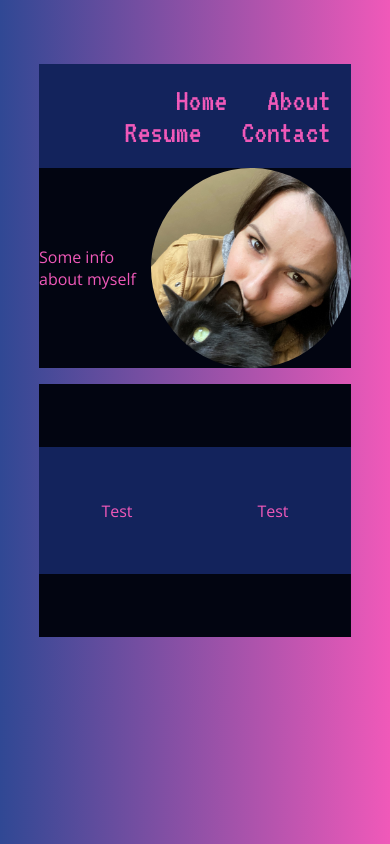
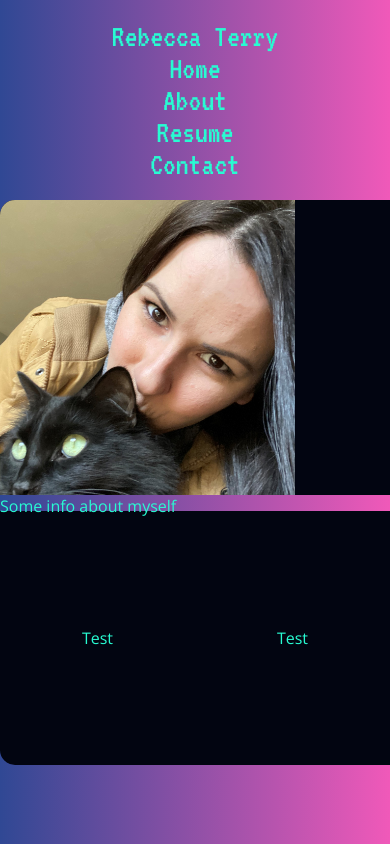
Before and after one commit to rterry5/resume, a plain HTML site: page index.html in a window 390 px wide. Drawn offline with nearby package versions, Linux system fonts and the light colour scheme.

Commit message:
nav and some styling

```diff
--- a/index.html
+++ b/index.html
@@ -14,6 +14,9 @@
         <nav role="navigation" class="main-nav">
             <ul class="nav">
                 <li class="nav__link">
+                    <a href="#" class="nav__link-content nav__logo">Rebecca Terry</a>
+                </li>
+                <li class="nav__link">
                     <a href="#" class="nav__link-content">Home</a>
                 </li>
                 <li class="nav__link">
@@ -29,10 +32,10 @@
         </nav>
         <header class="header container">
             <div class="header__container">
-                <div class="header__intro">Some info about myself</div>
                 <div class="header__image">
                     <img src="snooks.jpg" alt="" class="header__photo">
                 </div>
+                <div class="header__intro">Some info about myself</div>
             </div>
         </header>
         <section class="content container">
--- a/sass/style.scss
+++ b/sass/style.scss
@@ -1,11 +1,11 @@
-@import url("https://fonts.googleapis.com/css?family=Open+Sans|VT323&display=swap");
+@import url('https://fonts.googleapis.com/css2?family=Open+Sans&family=Ubuntu+Mono&family=VT323&display=swap');
 
 :root {
   --dark: #020511;
   --dark-blue: #13235c;
   --medium-blue: #304894;
   --light-blue: #91dbf0;
-  --aqua-blue: #28dce2;
+  --aqua-blue: #28FBD2;
   --light-pink: #e0b6f5;
   --hot-pink: #f059b9;
 }
@@ -17,8 +17,8 @@
 
 body {
   background: linear-gradient(90deg, #304894 0%, #f059b9 100%);
-  color: var(--hot-pink);
-  font-family: "Open Sans";
+  color: var(--aqua-blue);
+  font-family: 'Open Sans';
 }
 
 .wrapper {
@@ -27,30 +27,58 @@ body {
   //   -webkit-box-shadow: 0px 0px 50px 20px rgba(0, 0, 0, 0.33);
   //   -moz-box-shadow: 0px 0px 50px 20px rgba(0, 0, 0, 0.33);
   //   box-shadow: 0px 0px 50px 20px rgba(0, 0, 0, 0.33);
+  @media only screen and (max-width: 551px) {
+    margin: auto;
+    width: 100%;
+  }
 }
 
 .main-nav {
-  // height: 100px;
+  :nth-child(1) {
+    margin-right: auto;
+  }
   .nav {
     display: flex;
     flex-wrap: wrap;
     justify-content: flex-end;
     list-style: none;
-    background-color: var(--dark-blue);
     height: fit-content;
     padding: 1.25em 0;
+    @media only screen and (max-width: 551px) {
+      display: block;
+      text-align: center;
+    }
     &__link {
       font-family: "VT323", monospace;
       font-size: 2em;
     }
     &__link-content {
       text-decoration: none;
-      // padding: 25px;
       padding: 20px;
-      color: var(--hot-pink);
+      color: var(--aqua-blue);
+      @media only screen and (max-width: 551px) {
+        padding: 0;
+      }
       &:hover {
         background-color: var(--medium-blue);
         transition: ease 0.75s;
+        -webkit-clip-path: polygon(15% 0, 85% 0, 100% 100%, 0% 100%);
+        clip-path: polygon(15% 0, 85% 0, 100% 100%, 0% 100%);
+        @media only screen and (max-width: 551px) {
+          clip-path: none;
+          background-color: transparent;
+          transition: none;
+          transform: scale(1.5);
+        }
+      }
+    }
+    &__logo {
+      padding-left: 0;
+      &:hover {
+        background-color: none;
+        clip-path: none;
+        background-color: transparent;
+        transition: none;
       }
     }
   }
@@ -62,9 +90,9 @@ body {
   display: flex;
   &__container {
     display: flex;
+    flex-wrap: wrap;
     height: 50%;
     width: 50%;
-    background-color: var(--dark-blue);
     justify-content: center;
     align-items: center;
   }
@@ -74,19 +102,23 @@ body {
   &__container {
     background-color: var(--dark);
     display: flex;
-    justify-content: space-evenly;
-    // margin: 3em;
+    justify-content: space-between;
+    height: 35vh;
+    flex-wrap: wrap;
+    border-top-left-radius: 15px;
   }
   &__image {
-    height: 200px;
+    height: 100%;
+
   }
   &__photo {
     height: inherit;
     width: auto;
-    border-radius: 50%;
+    border-top-left-radius: 15px;
   }
 }
 
 .container {
   margin-bottom: 1em;
+  border-bottom-left-radius: 15px;
 }
```
Also changed, not shown: stylesheets/style.css.
